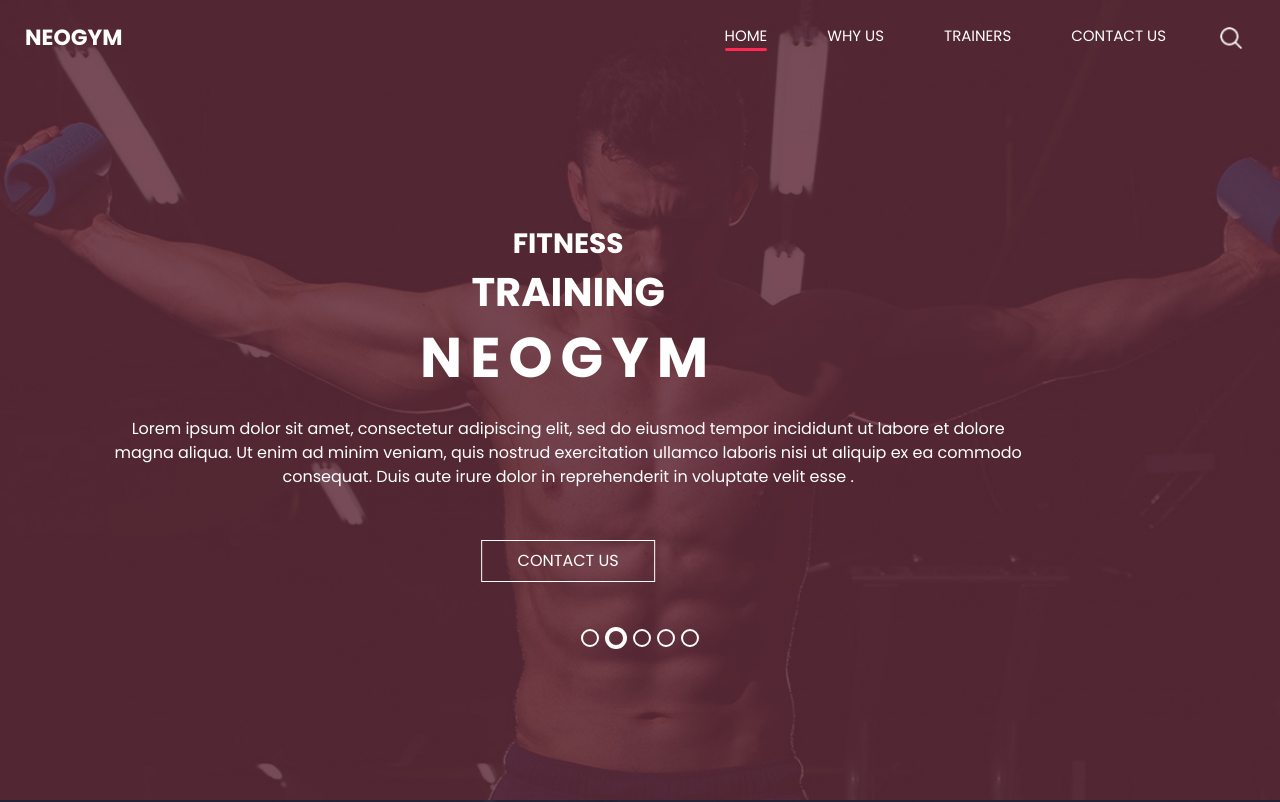
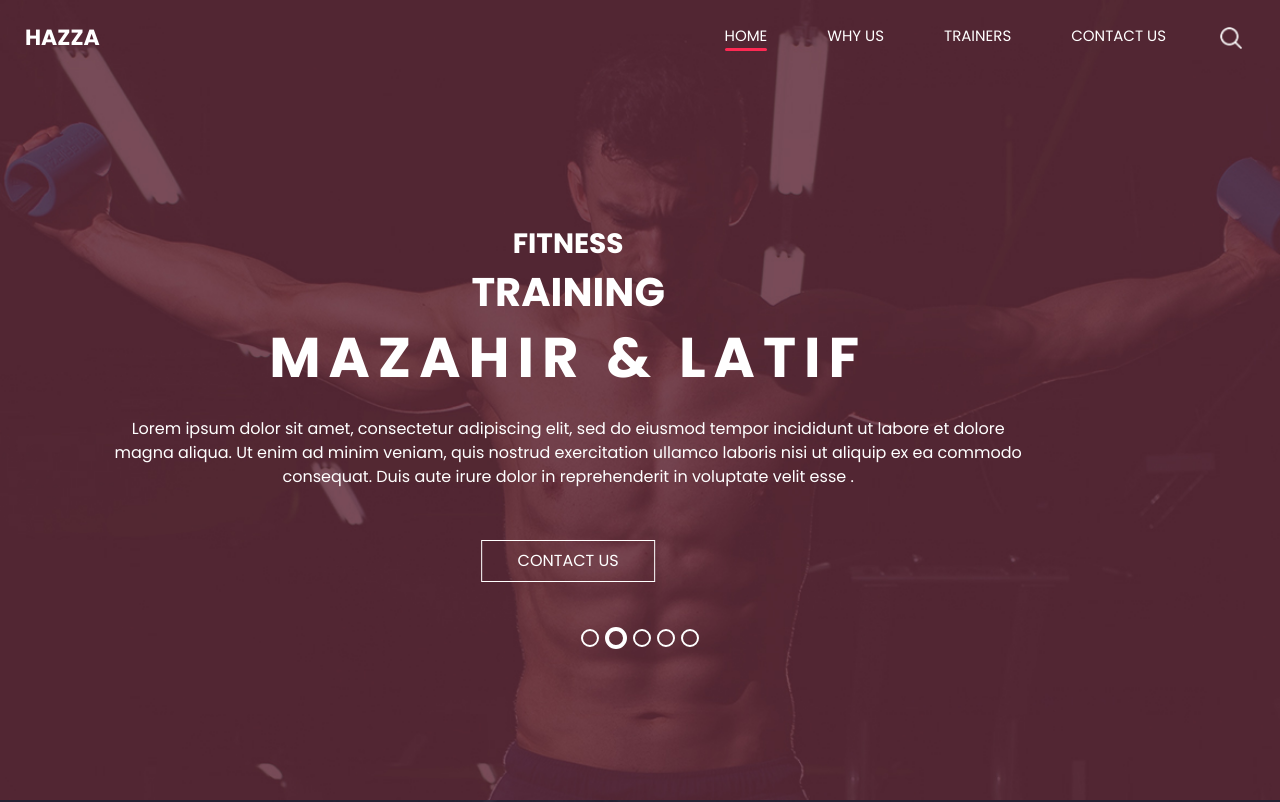
Before and after one commit to Mazahir-Hussain-malik/cloud_computing, a plain HTML site: page index.html in a window 1280 px wide. Shown: the top 802 px of the page. Drawn offline with nearby package versions, Linux system fonts and the light colour scheme.

Commit message:
Update index.html

```diff
--- a/index.html
+++ b/index.html
@@ -12,7 +12,7 @@
   <meta name="description" content="" />
   <meta name="author" content="" />
 
-  <title>Neogym</title>
+  <title>GB-IT</title>
 
   <!-- slider stylesheet -->
   <link rel="stylesheet" type="text/css" href="https://cdnjs.cloudflare.com/ajax/libs/OwlCarousel2/2.3.4/assets/owl.carousel.min.css" />
@@ -36,7 +36,7 @@
         <nav class="navbar navbar-expand-lg custom_nav-container ">
           <a class="navbar-brand" href="index.html">
             <span>
-              Neogym
+              Hazza
             </span>
           </a>
           <button class="navbar-toggler" type="button" data-toggle="collapse" data-target="#navbarSupportedContent" aria-controls="navbarSupportedContent" aria-expanded="false" aria-label="Toggle navigation">
@@ -87,7 +87,7 @@
                       Training
                     </h2>
                     <h1>
-                      Neogym
+                      Mazahir & Latif
                     </h1>
                     <p>
                       Lorem ipsum dolor sit amet, consectetur adipiscing elit, sed do eiusmod tempor incididunt ut labore et dolore magna aliqua. Ut enim ad minim veniam, quis nostrud exercitation ullamco laboris nisi ut aliquip ex ea commodo consequat. Duis aute irure dolor in reprehenderit in voluptate velit esse .
```
